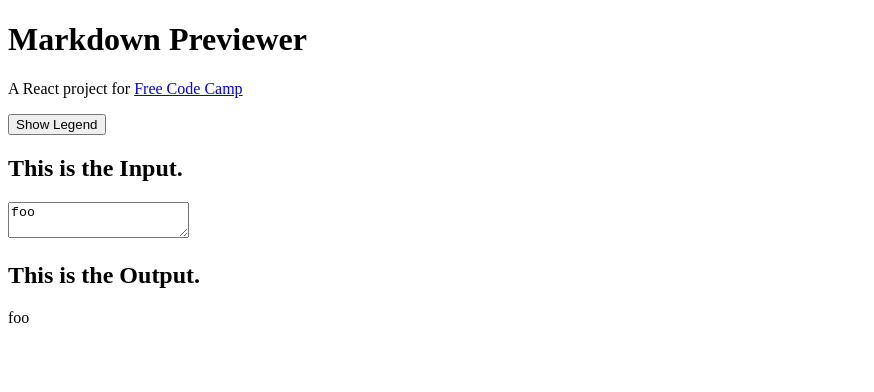
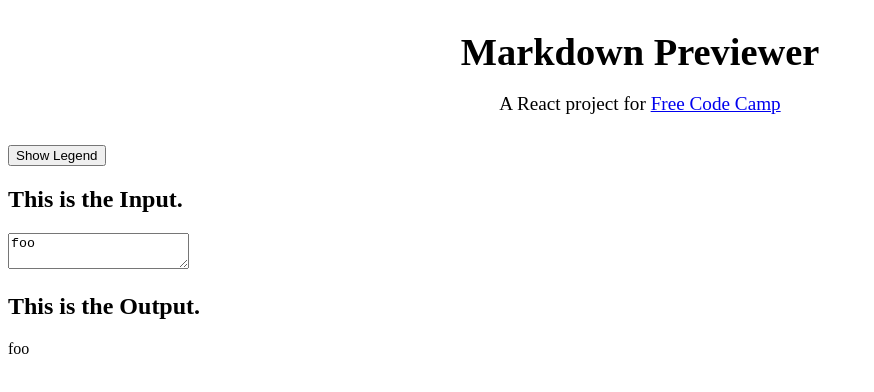
Before and after one commit to halfalpine/markdown-previewer, a React (Create React App) app: page / in a window 1280 px wide. Shown: the top 392 px of the page, without its empty margins (0-874 px from the left). Built offline with nearby package versions, Linux system fonts and the light colour scheme.

Commit message:
Add styles for Title

```diff
--- a/src/App.scss
+++ b/src/App.scss
@@ -28,18 +28,6 @@ p {
   justify-content: center;
 }
 
-.page-title {
-  width: 100%;
-  margin: 30px 0px;
-  font-size: 1.2em;
-  h1 {
-    text-align: center;
-    margin-bottom: 0px;
-  }
-  p {
-    text-align: center;
-  }
-}
 
 .legend-button {
   font-size: 1.5em;
--- a/src/components/Title.js
+++ b/src/components/Title.js
@@ -1,10 +1,26 @@
 import React from 'react';
+import styled from 'styled-components';
+
+const Container = styled.div`
+  width: 100%;
+  margin: 30px 0px;
+  font-size 1.2em;
+`;
+
+const Headline = styled.h1`
+  text-align: center;
+  margin-bottom: 0px;
+`;
+
+const Subhead = styled.p`
+  text-align: center;
+`;
 
 const Title = () => (
-  <div className="page-title">
-    <h1>Markdown Previewer</h1>
-    <p>A React project for <a href="https://www.freecodecamp.org/challenges/build-a-markdown-previewer">Free Code Camp</a></p>
-  </div>
+  <Container>
+    <Headline>Markdown Previewer</Headline>
+    <Subhead>A React project for <a href="https://www.freecodecamp.org/challenges/build-a-markdown-previewer">Free Code Camp</a></Subhead>
+  </Container>
 )
 
 export default Title;
```
